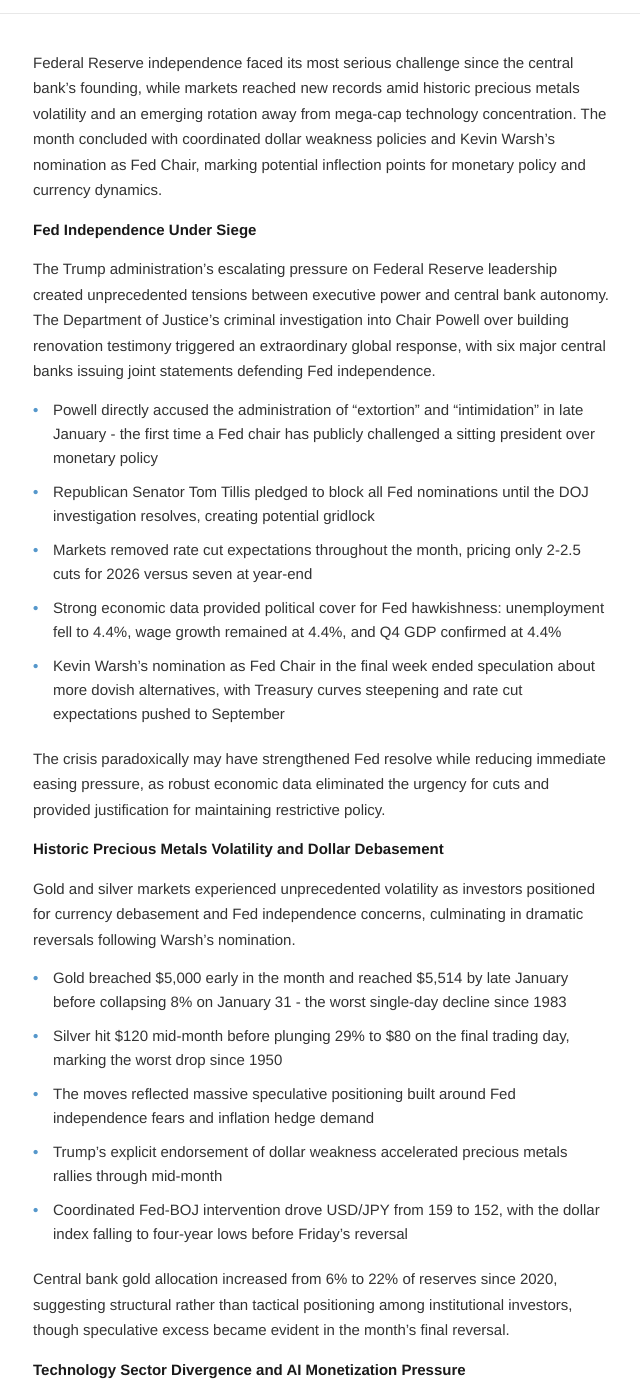
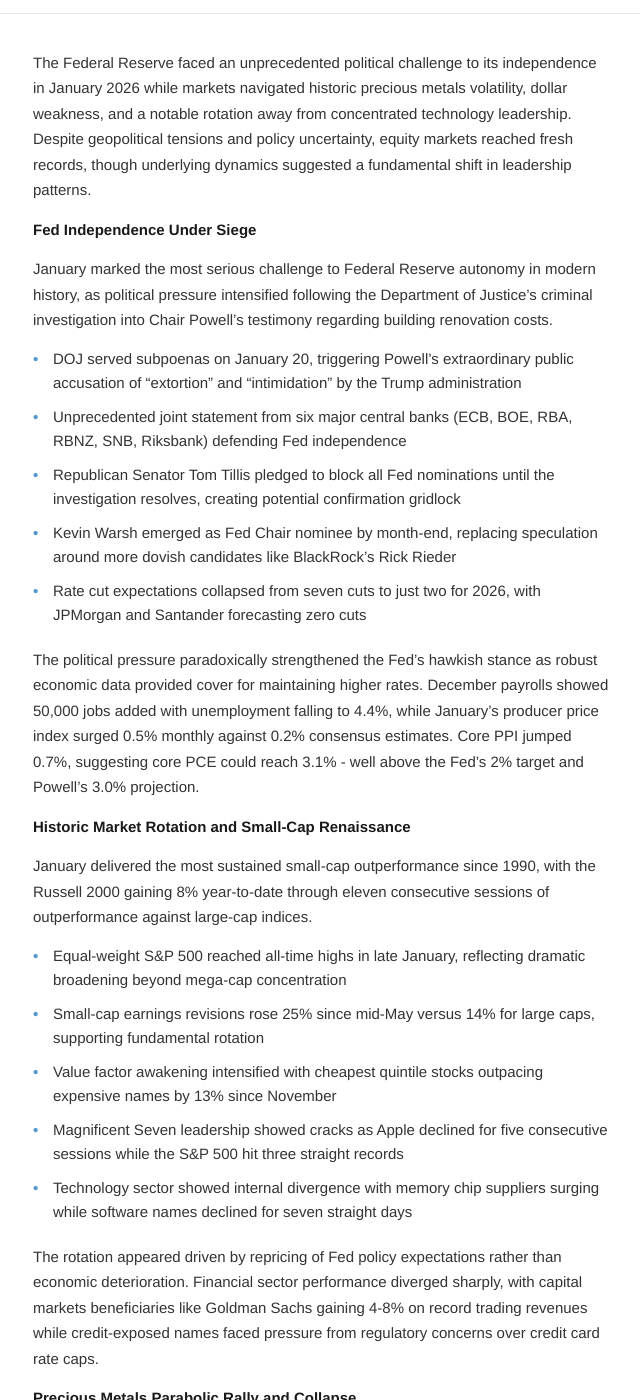
Before and after one commit to bbcon/TheGreatInformationGatherer, a Jekyll site: the page built from website/_monthly/2026-01.md, in a window 1280 px wide and 1400 px high, scrolled down 616 px. Shown: the whole window, without its empty margins (319-959 px from the left). Built offline with Jekyll 4.4.1, drawn with Linux system fonts in a browser that asks for light colours; some of the changed text lies outside the part shown.

```diff
--- a/website/_monthly/2026-01.md
+++ b/website/_monthly/2026-01.md
@@ -4,83 +4,84 @@ title: "January 2026"
 date: 2026-01-01
 brief_type: monthly
 reading_time: 12
-lead: "Federal Reserve independence faced its most serious challenge since the central bank's founding, while markets reached new records amid historic precious metals volatility and an emerging rotation away from mega-cap technology concentration. The month concluded with coordinated dollar weakness policies and Kevin Warsh's nomination as Fed Chair, marking potential inflection points for monetary policy and currency dynamics."
+lead: "The Federal Reserve faced an unprecedented political challenge to its independence in January 2026 while markets navigated historic precious metals volatility, dollar weakness, and a notable rotation away from concentrated technology leadership. Despite geopolitical tensions and policy uncertainty, equity markets reached fresh records, though underlying dynamics suggested a fundamental shift in leadership patterns."
 ---
 
-Federal Reserve independence faced its most serious challenge since the central bank's founding, while markets reached new records amid historic precious metals volatility and an emerging rotation away from mega-cap technology concentration. The month concluded with coordinated dollar weakness policies and Kevin Warsh's nomination as Fed Chair, marking potential inflection points for monetary policy and currency dynamics.
+The Federal Reserve faced an unprecedented political challenge to its independence in January 2026 while markets navigated historic precious metals volatility, dollar weakness, and a notable rotation away from concentrated technology leadership. Despite geopolitical tensions and policy uncertainty, equity markets reached fresh records, though underlying dynamics suggested a fundamental shift in leadership patterns.
 
 **Fed Independence Under Siege**
 
-The Trump administration's escalating pressure on Federal Reserve leadership created unprecedented tensions between executive power and central bank autonomy. The Department of Justice's criminal investigation into Chair Powell over building renovation testimony triggered an extraordinary global response, with six major central banks issuing joint statements defending Fed independence.
+January marked the most serious challenge to Federal Reserve autonomy in modern history, as political pressure intensified following the Department of Justice's criminal investigation into Chair Powell's testimony regarding building renovation costs.
 
-- Powell directly accused the administration of "extortion" and "intimidation" in late January - the first time a Fed chair has publicly challenged a sitting president over monetary policy
-- Republican Senator Tom Tillis pledged to block all Fed nominations until the DOJ investigation resolves, creating potential gridlock
-- Markets removed rate cut expectations throughout the month, pricing only 2-2.5 cuts for 2026 versus seven at year-end
-- Strong economic data provided political cover for Fed hawkishness: unemployment fell to 4.4%, wage growth remained at 4.4%, and Q4 GDP confirmed at 4.4%
-- Kevin Warsh's nomination as Fed Chair in the final week ended speculation about more dovish alternatives, with Treasury curves steepening and rate cut expectations pushed to September
+- DOJ served subpoenas on January 20, triggering Powell's extraordinary public accusation of "extortion" and "intimidation" by the Trump administration
+- Unprecedented joint statement from six major central banks (ECB, BOE, RBA, RBNZ, SNB, Riksbank) defending Fed independence
+- Republican Senator Tom Tillis pledged to block all Fed nominations until the investigation resolves, creating potential confirmation gridlock
+- Kevin Warsh emerged as Fed Chair nominee by month-end, replacing speculation around more dovish candidates like BlackRock's Rick Rieder
+- Rate cut expectations collapsed from seven cuts to just two for 2026, with JPMorgan and Santander forecasting zero cuts
 
-The crisis paradoxically may have strengthened Fed resolve while reducing immediate easing pressure, as robust economic data eliminated the urgency for cuts and provided justification for maintaining restrictive policy.
+The political pressure paradoxically strengthened the Fed's hawkish stance as robust economic data provided cover for maintaining higher rates. December payrolls showed 50,000 jobs added with unemployment falling to 4.4%, while January's producer price index surged 0.5% monthly against 0.2% consensus estimates. Core PPI jumped 0.7%, suggesting core PCE could reach 3.1% - well above the Fed's 2% target and Powell's 3.0% projection.
 
-**Historic Precious Metals Volatility and Dollar Debasement**
+**Historic Market Rotation and Small-Cap Renaissance**
 
-Gold and silver markets experienced unprecedented volatility as investors positioned for currency debasement and Fed independence concerns, culminating in dramatic reversals following Warsh's nomination.
+January delivered the most sustained small-cap outperformance since 1990, with the Russell 2000 gaining 8% year-to-date through eleven consecutive sessions of outperformance against large-cap indices.
 
-- Gold breached $5,000 early in the month and reached $5,514 by late January before collapsing 8% on January 31 - the worst single-day decline since 1983
-- Silver hit $120 mid-month before plunging 29% to $80 on the final trading day, marking the worst drop since 1950
-- The moves reflected massive speculative positioning built around Fed independence fears and inflation hedge demand
-- Trump's explicit endorsement of dollar weakness accelerated precious metals rallies through mid-month
-- Coordinated Fed-BOJ intervention drove USD/JPY from 159 to 152, with the dollar index falling to four-year lows before Friday's reversal
+- Equal-weight S&P 500 reached all-time highs in late January, reflecting dramatic broadening beyond mega-cap concentration
+- Small-cap earnings revisions rose 25% since mid-May versus 14% for large caps, supporting fundamental rotation
+- Value factor awakening intensified with cheapest quintile stocks outpacing expensive names by 13% since November
+- Magnificent Seven leadership showed cracks as Apple declined for five consecutive sessions while the S&P 500 hit three straight records
+- Technology sector showed internal divergence with memory chip suppliers surging while software names declined for seven straight days
 
-Central bank gold allocation increased from 6% to 22% of reserves since 2020, suggesting structural rather than tactical positioning among institutional investors, though speculative excess became evident in the month's final reversal.
+The rotation appeared driven by repricing of Fed policy expectations rather than economic deterioration. Financial sector performance diverged sharply, with capital markets beneficiaries like Goldman Sachs gaining 4-8% on record trading revenues while credit-exposed names faced pressure from regulatory concerns over credit card rate caps.
 
-**Technology Sector Divergence and AI Monetization Pressure**
+**Precious Metals Parabolic Rally and Collapse**
 
-The month revealed growing differentiation within technology markets as investors demanded concrete revenue returns from massive AI infrastructure investments, while memory chip shortages created supply-driven opportunities.
+Gold and silver markets experienced their most volatile month in decades, with historic rallies followed by dramatic reversals that highlighted extreme speculative positioning.
 
-- The Magnificent Seven's leadership showed signs of strain, with Apple declining for five consecutive sessions mid-month while the S&P 500 hit records
-- AI earnings results created clear winners and losers: ASML bookings nearly doubled estimates at €13.2 billion, while Microsoft disappointed despite 66% capex increases
-- Memory shortages intensified dramatically: DRAM prices rose 120% year-over-year, NAND up 90%, with Samsung warning of industry-wide supply constraints
-- SanDisk surged 700% over five months on storage demand, while data center cooling stocks collapsed as Nvidia's new chips eliminated chiller requirements
-- Software stocks faced broad AI disruption fears, with SAP falling 13-14% and ServiceNow declining 7-8% in the final week
+- Gold surged to records above $5,000 early in the month, peaking at $5,514 by late January before suffering an 8% single-day collapse on January 31 - the worst decline since 1983
+- Silver reached $120 midweek before plunging 29% on the final trading day to $80, marking the worst drop since 1950
+- The metals rallied on multiple factors: Fed independence concerns, geopolitical tensions in Iran with over 2,500 protest deaths, and Trump's threats of 25% tariffs on countries trading with Iran
+- Central bank gold buying accelerated with reserves allocation rising from 6% to 22% since 2020
+- Industrial metals simultaneously hit records as copper, tin, and aluminum all reached new highs on supply constraints
 
-The rotation suggested markets moving beyond blanket AI enthusiasm toward rigorous assessment of capital allocation efficiency and revenue generation capability, though Intel's guidance miss on the final Friday threatened this broadening narrative.
+The extreme volatility reflected massive speculative positioning around currency debasement themes, with Friday's Warsh nomination serving as the catalyst for widespread unwinding across precious metals markets.
 
-**Small-Cap Renaissance and Market Rotation**
+**Dollar Debasement Campaign and Currency Intervention**
 
-The Russell 2000 delivered its most sustained outperformance against large caps since 1990, gaining 8% year-to-date through an unprecedented 14 consecutive sessions of small-cap leadership by month-end.
+January witnessed an unprecedented coordinated assault on dollar strength, combining Federal Reserve-Bank of Japan intervention with explicit Trump administration support for a weaker greenback.
 
-- Equal-weight S&P 500 reached all-time highs, reflecting broadening market participation beyond mega-cap concentration
-- Small-cap earnings revisions rose 25% since mid-May versus 14% for large caps, with Q4 earnings breadth improving dramatically
-- Value factor awakening accelerated: cheapest quintile stocks outpaced expensive by 13% since November, despite trading at 10th percentile historical valuations
-- Regional banks preferred over money centers on valuation grounds: regionals trade 9-11x earnings versus JPMorgan 15x, Wells Fargo 14x
-- Energy led all sectors year-to-date with 9.4% gains on natural gas infrastructure themes
+- First joint Fed-BOJ currency intervention signals since 2002 drove USD/JPY from 159 to 152 within minutes on January 20
+- Trump's explicit statement that he's "not concerned" about dollar weakness accelerated the decline midweek
+- DXY fell to four-year lows as EUR/USD broke through 1.20 resistance to touch 2021 highs near 1.22
+- Asian currencies rallied broadly with Korean won gaining 1.6% and Singapore dollar reaching strongest levels since 2014
+- China's yuan fixing moved below 7.0 versus the dollar for the first time since May 2023
 
-The rotation appeared rate-sensitive rather than economically driven, with small caps benefiting from reduced Fed easing expectations and compressed risk premiums across asset classes.
+The coordinated intervention proved remarkably effective in establishing credible threats against yen weakness, while Trump's endorsement of dollar decline represented a significant policy shift from traditional strong-dollar rhetoric.
 
-**Geopolitical Realignment and Alliance Strain**
+**Geopolitical Tensions and Alliance Fracturing**
 
-Traditional alliance structures faced unprecedented challenges as the administration's threats extended beyond trade disputes to core Western security architecture.
+January highlighted a fundamental shift from US-China trade tensions toward broader alliance-based conflicts, with NATO cohesion facing its most serious challenge since the alliance's founding.
 
-- Venezuelan regime change dominated early January headlines, though market impact proved limited given multi-year production restoration timelines
-- Trump's Greenland acquisition threats intensified mid-month, with Denmark warning of potential "end of NATO" if military force were used
-- China-Japan tensions escalated sharply as Beijing launched anti-dumping probes and banned 800+ dual-use exports over Taiwan comments
-- European leaders split on retaliation strategies, with Denmark's ATP pension fund beginning US Treasury sales as concrete response
-- Iran protest movements intensified with over 2,500 deaths reported, while Trump threatened 25% tariffs on countries trading with Iran
+- Trump's Greenland acquisition threats intensified with explicit refusal to rule out military force, prompting Denmark to warn of NATO's potential "end"
+- Venezuela regime change proceeded with Acting President Delcy Rodriguez installed, though existing power structures remained largely intact
+- China-Japan tensions escalated as Beijing launched anti-dumping probes into Japanese semiconductor materials and banned 800+ dual-use exports
+- Iranian regime instability mounted with over 2,500 protest deaths, while Trump threatened 25% tariffs on nations trading with Iran
 
-The developments marked a shift from traditional trade tensions toward broader alliance fracturing, with implications extending beyond financial markets to foundational Western security structures.
+The developments marked a shift from economic disputes to fundamental questions about Western alliance structures, with defense stocks rallying 13% on increased military budget proposals reaching $1.5 trillion.
 
-**Persistent Inflation and Economic Resilience**
+**Technology Sector Earnings Divergence**
 
-Despite aggressive Fed easing since September 2024, inflation remained stubbornly elevated while economic growth accelerated, challenging core policy assumptions.
+Big Tech earnings revealed a critical fault line in AI infrastructure investment, with markets beginning to differentiate between companies showing clear revenue returns versus those burning capital without evident monetization paths.
 
-- Core inflation held near 3% - well above the Fed's 2% target - despite 175 basis points of rate cuts since September 2024
-- December PPI rose 0.5% monthly versus 0.2% consensus in the final week, with core PPI jumping 0.7% monthly
-- 10-year Treasury yields rose to 4.30% despite aggressive rate cuts, suggesting impaired policy transmission mechanisms
-- Term premiums expanded 70 basis points according to NY Fed models, indicating structural changes in bond market dynamics
-- Manufacturing surveys rebounded sharply while jobless claims fell to 198,000, well below consensus expectations
+- Meta gained 8-10% Friday despite announcing $135 billion capex increase (87% higher) after Q1 revenue guidance crushed estimates
+- Microsoft fell 6-10% as Azure growth of 38% disappointed against 66% capex increase to $38 billion
+- ASML delivered stunning results with Q4 bookings of €13.2 billion versus €6.85 billion expected
+- Intel collapsed after hours on Q1 EPS guidance of $0 versus $0.08 estimates, with CEO admitting yields are "not up to standards"
+- Memory shortage intensified with DRAM prices up 120% year-over-year and NAND up 90%
 
-The persistent inflation-growth combination reduced Fed flexibility while providing political cover for maintaining restrictive policy despite administration pressure.
+The divergence suggests markets are moving beyond blanket AI enthusiasm toward rigorous assessment of capital allocation efficiency. Software stocks faced broad pressure on AI disruption fears, with SAP falling 13-14% and ServiceNow declining 7-8%.
 
 **Looking Ahead**
 
-February brings critical tests for the new policy framework, with Warsh's confirmation hearings likely to clarify Fed direction and Japanese fiscal constraints continuing to pressure global bond markets. The extreme positioning unwinds in precious metals and rotation toward small caps suggest markets are repositioning for a fundamentally different policy regime, though the sustainability of these moves depends on whether economic strength can persist alongside reduced monetary accommodation. Iran nuclear deal deadlines and potential military escalation add geopolitical complexity to an already challenging policy environment.
+February will test whether January's rotation away from mega-cap concentration can sustain momentum as Warsh's confirmation process begins and markets assess the durability of small-cap outperformance. The Bank of Japan's January 31 meeting represents a critical inflection point for global monetary policy coordination, while corporate earnings season continues to reveal which companies can successfully monetize massive AI infrastructure investments.
+
+The convergence of Fed independence concerns, alliance fracturing, and late-cycle valuation questions creates multiple crosscurrents. January's developments suggest structural shifts in dollar policy, central bank coordination, and market leadership patterns that extend beyond typical monthly volatility. The extreme precious metals reversals highlight how concentrated positioning around policy themes can create self-defeating dynamics, while the persistence of small-cap outperformance indicates genuine broadening beneath headline market strength.
```
Also changed, not shown: website/_daily/2026-02-03.md (added, +77 -0 lines).
